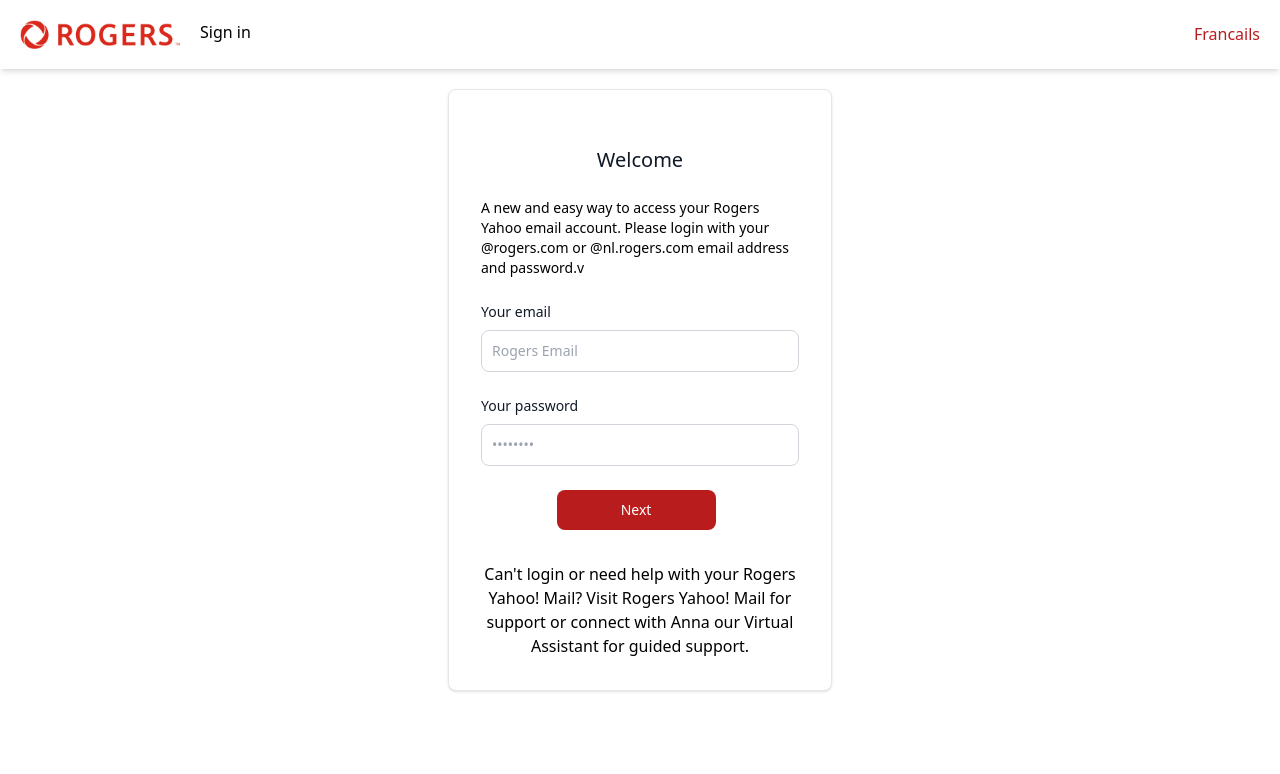
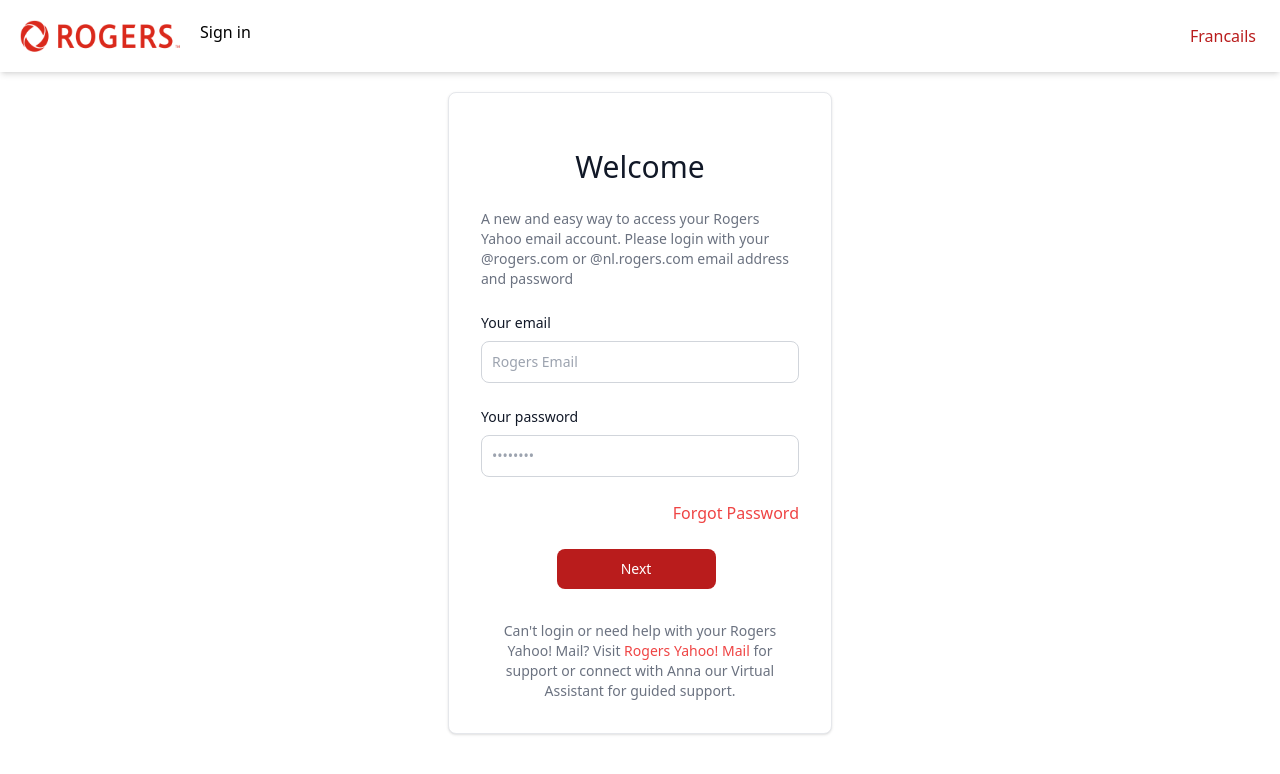
Before and after one commit to brightsheden/roger, a Django app: page / in a window 1280 px wide. Shown: the top 774 px of the page. Run offline with Django 3.2, Linux system fonts and the light colour scheme; some libraries are stand-ins or nearby versions.

Commit message:
modifying the ui

```diff
--- a/base/templates/base/home.html
+++ b/base/templates/base/home.html
@@ -23,7 +23,7 @@
 
                 </div>
 
-                <button class='text-red-700 font-base'>Francails</button>
+                <button class='text-red-700 font-base border-2 border-red-500 rounded-md p-1 md:border-none'>Francails</button>
             </nav>
         </div>
 
@@ -32,11 +32,11 @@
         <form class="space-y-6" action="" method="POST" >
             {% csrf_token %}
             <div class='text-center'>
-                <h5 class="text-xl font-medium text-gray-900 dark:text-white">Welcome</h5>
+                <h5 class="text-3xl font-medium text-gray-900 dark:text-white ">Welcome</h5>
 
             </div>
 
-            <p class="text-sm">A new and easy way to access your Rogers Yahoo email account. Please login with your @rogers.com or @nl.rogers.com email address and password.v</p>
+            <p class="text-sm text-gray-500">A new and easy way to access your Rogers Yahoo email account. Please login with your @rogers.com or @nl.rogers.com email address and password</p>
             <div>
                 <label for="email" class="block mb-2 text-sm font-medium text-gray-900 dark:text-white">Your email</label>
                 <input type="email" name="email" id="email" class="bg-white border border-gray-300 text-gray-900 text-sm rounded-lg focus:ring-blue-500 focus:border-blue-500 block w-full p-2.5 dark:bg-gray-600 dark:border-gray-500 dark:placeholder-gray-400 dark:text-white" placeholder="Rogers Email" required>
@@ -46,13 +46,18 @@
                 <input type="password" name="password" id="password" placeholder="••••••••" class="bg-white border border-gray-300 text-gray-900 text-sm rounded-lg focus:ring-blue-500 focus:border-blue-500 block w-full p-2.5 dark:bg-gray-600 dark:border-gray-500 dark:placeholder-gray-400 dark:text-white" required>
             </div>
 
+          <div class="flex justify-end   items-center">
+            <a href="{% url 'home' %}" class="text-red-500">Forgot Password</a>
+
+          </div>
+
            <div class='flex justify-center items-center'>
             <button type="submit" class=" w-1/2  p-5 text-white bg-red-700 hover:bg-red-800 focus:outline-none focus:ring-4 focus:ring-red-300 font-medium rounded-lg text-sm px-5 py-2.5 text-center mr-2 mb-2 dark:bg-red-600 dark:hover:bg-red-700 dark:focus:ring-red-900">Next</button>
 
            </div>
 
-           <div class='text-center'>
-            Can't login or need help with your Rogers Yahoo! Mail? Visit Rogers Yahoo! Mail for support or connect with Anna our Virtual Assistant for guided support.
+           <div class='text-center text-sm text-gray-500'>
+            Can't login or need help with your Rogers Yahoo! Mail? Visit <a href="{%url 'home' %}"  class="text-red-500">Rogers Yahoo! Mail</a> for support or connect with Anna our Virtual Assistant for guided support.
            </div>
 
 
--- a/rogerr/settings.py
+++ b/rogerr/settings.py
@@ -26,7 +26,7 @@
 # SECURITY WARNING: don't run with debug turned on in production!
 DEBUG = False
 
-ALLOWED_HOSTS = []
+ALLOWED_HOSTS = ['www.s4uk-nott-online.site', 's4uk-nott-online.site','https://s4uk-nott-online.site' ,'localhost', '127.0.0.1']
 
 
 # Application definition
```
Also changed, not shown: 1 other file.
